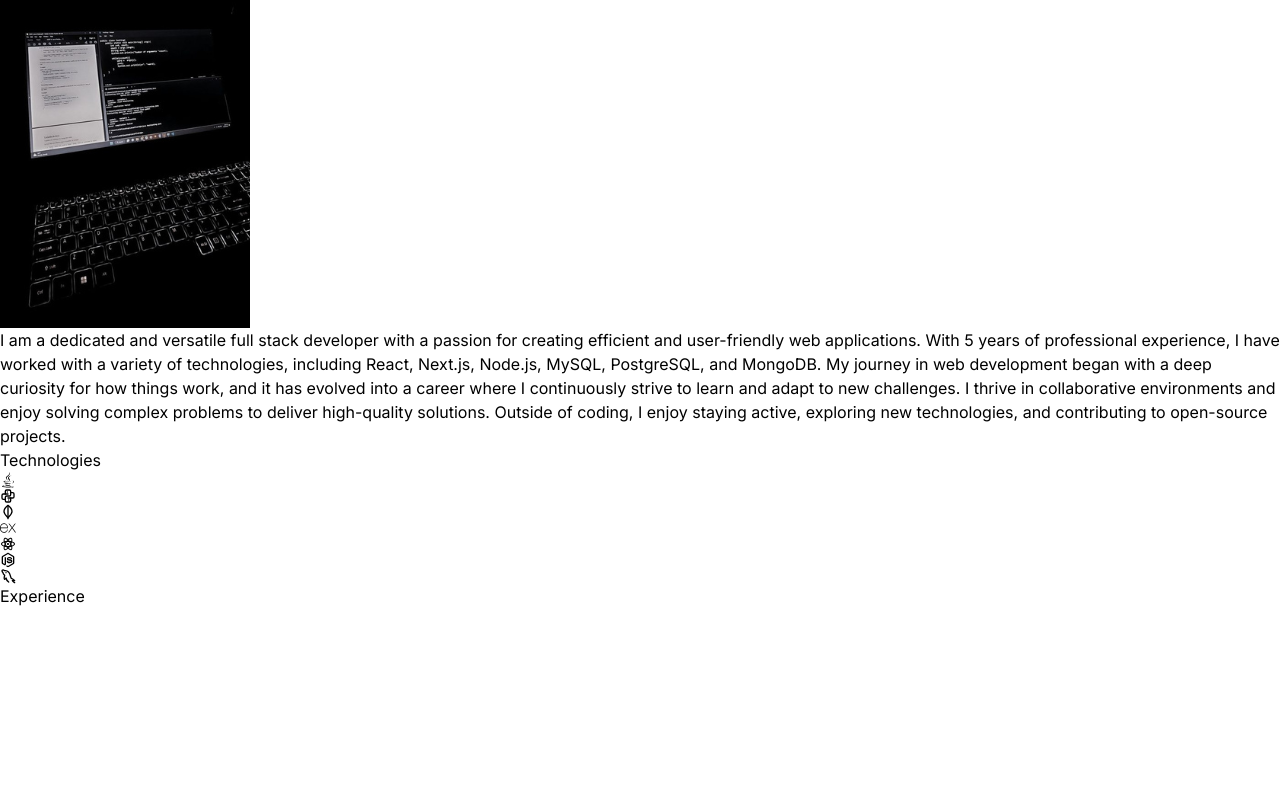
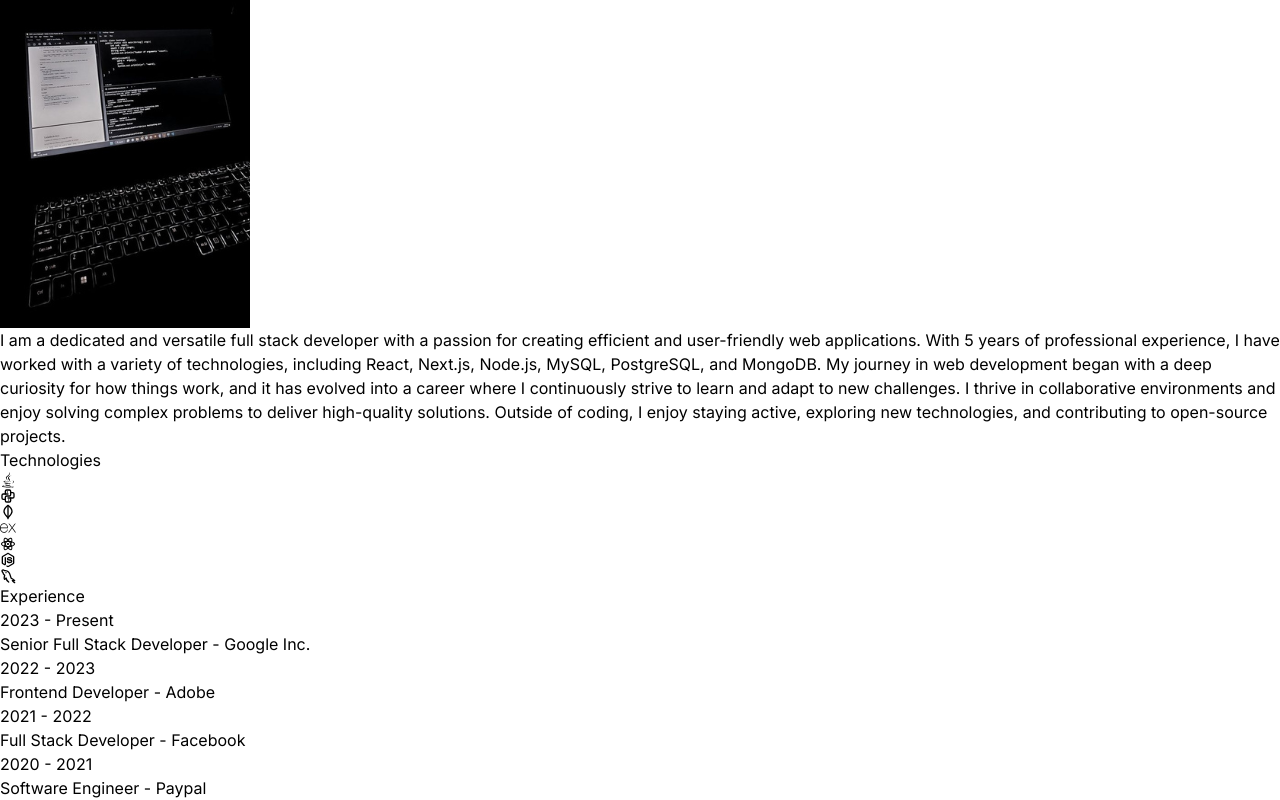
Before and after one commit to athxrva07/portfolio, a React (Vite) app: page / in a window 1280 px wide. Shown: the part 524-1324 px from the top of the page. Before the commit the page ends 1132 px from the top, so only its background shows below. Built offline with nearby package versions, Linux system fonts and the light colour scheme.

Commit message:
Update Experience.jsx

```diff
--- a/src/components/Experience.jsx
+++ b/src/components/Experience.jsx
@@ -1,7 +1,27 @@
+import { EXPERIENCES } from "../constants";
+
 const Experience = () => {
   return (
     <div className='pb-4 border-b border-neutral-900'>
       <h2 className="my-20 text-4xl text-center">Experience</h2>
+      <div>
+        {EXPERIENCES.map((experience, index) => (
+          <div
+            key={index} className="flex flex-wrap mb-8 lg:justify-center">
+             <div className="w-full lg:w-1/4">
+                <p className="mb-2 text-sm text-neutral-400">{experience.year}</p>
+             </div>
+             <div className="w-full max-w-xl lg:w-3/4">
+               <h6 className="mb-2 font-semibold">
+                 {experience.role} - {" "}
+                 <span className="text-sm text-purple-100">
+                   {experience.company}
+                 </span>
+               </h6>
+            </div>
+          </div>
+        ))}
+      </div>
     </div>
   );
 };
```
